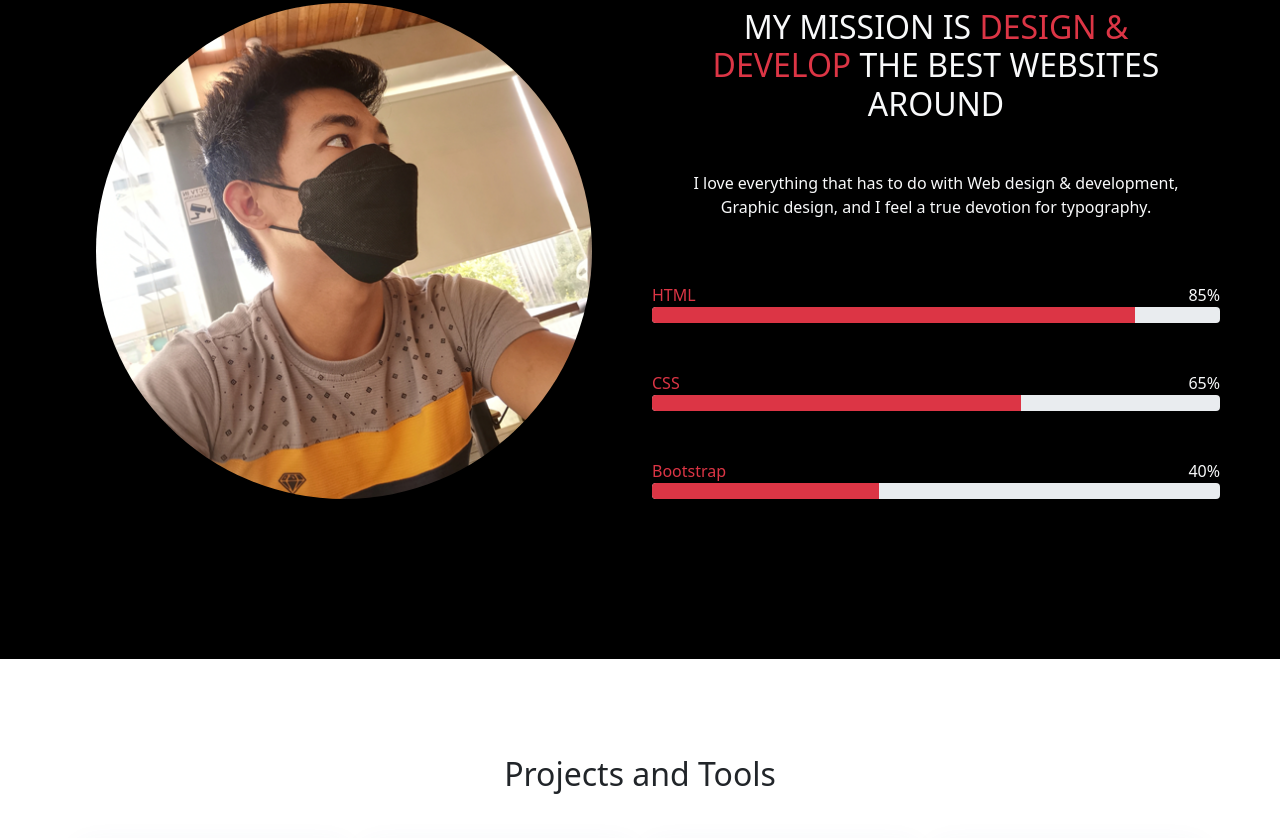
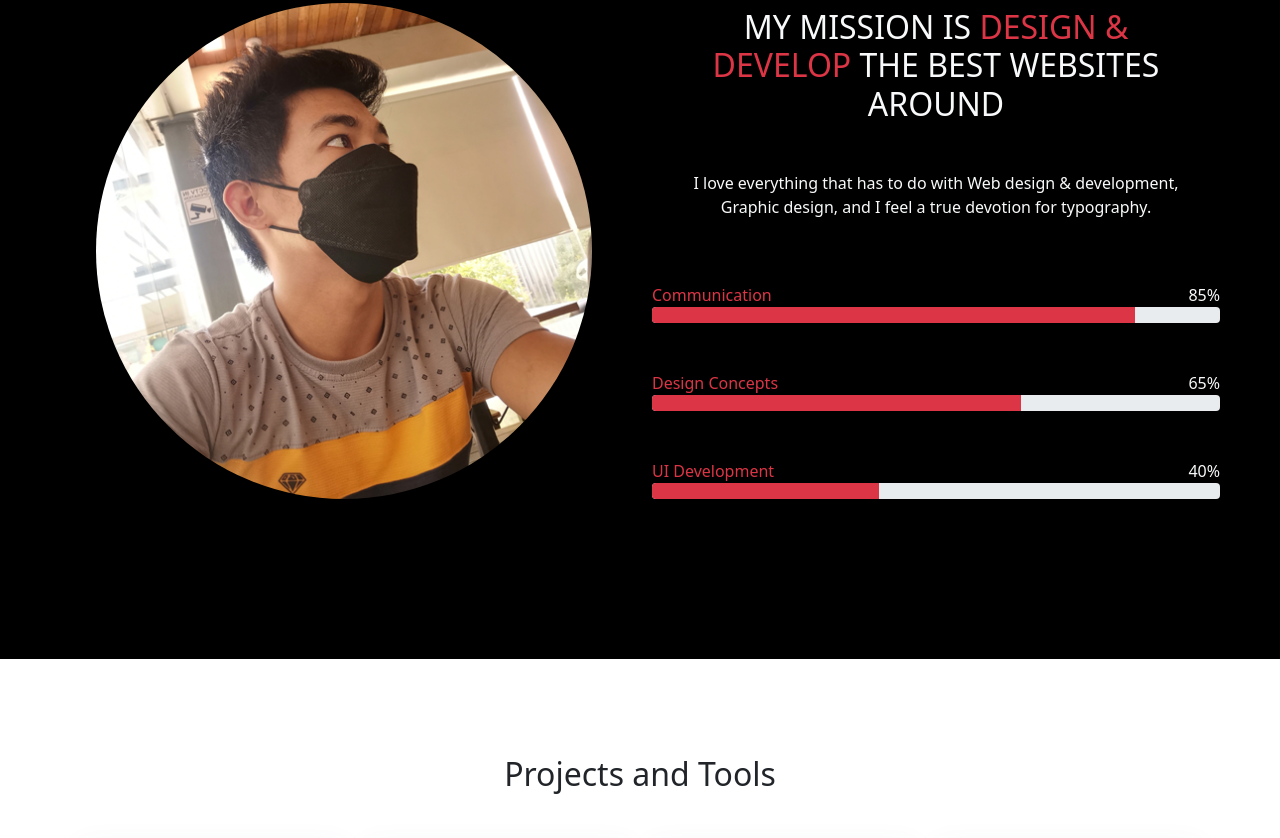
Before and after one commit to celestinoemmanuel04/webportfolio, a plain HTML site: page index.html in a window 1280 px wide. Shown: the part 941-1779 px from the top of the page. Drawn offline with nearby package versions, Linux system fonts and the light colour scheme.

Commit message:
Completed my portfolio

```diff
--- a/index.html
+++ b/index.html
@@ -156,7 +156,7 @@
               <div class="col-12 align-self-center">
                 <div class="mt-1 mt-xl-5">
                   <div class="d-flex flex-wrap justify-content-between">
-                    <span class="text-danger">HTML</span>
+                    <span class="text-danger">Communication</span>
                     <span class="text-light">85%</span>
                   </div>
                   <div class="progress">
@@ -172,7 +172,7 @@
                 </div>
                 <div class="my-5">
                   <div class="d-flex flex-wrap justify-content-between">
-                    <span class="text-danger">CSS</span>
+                    <span class="text-danger">Design Concepts</span>
                     <span class="text-light">65%</span>
                   </div>
                   <div class="progress">
@@ -188,7 +188,7 @@
                 </div>
                 <div class="my-5">
                   <div class="d-flex flex-wrap justify-content-between">
-                    <span class="text-danger">Bootstrap</span>
+                    <span class="text-danger">UI Development</span>
                     <span class="text-light">40%</span>
                   </div>
                   <div class="progress">
```
